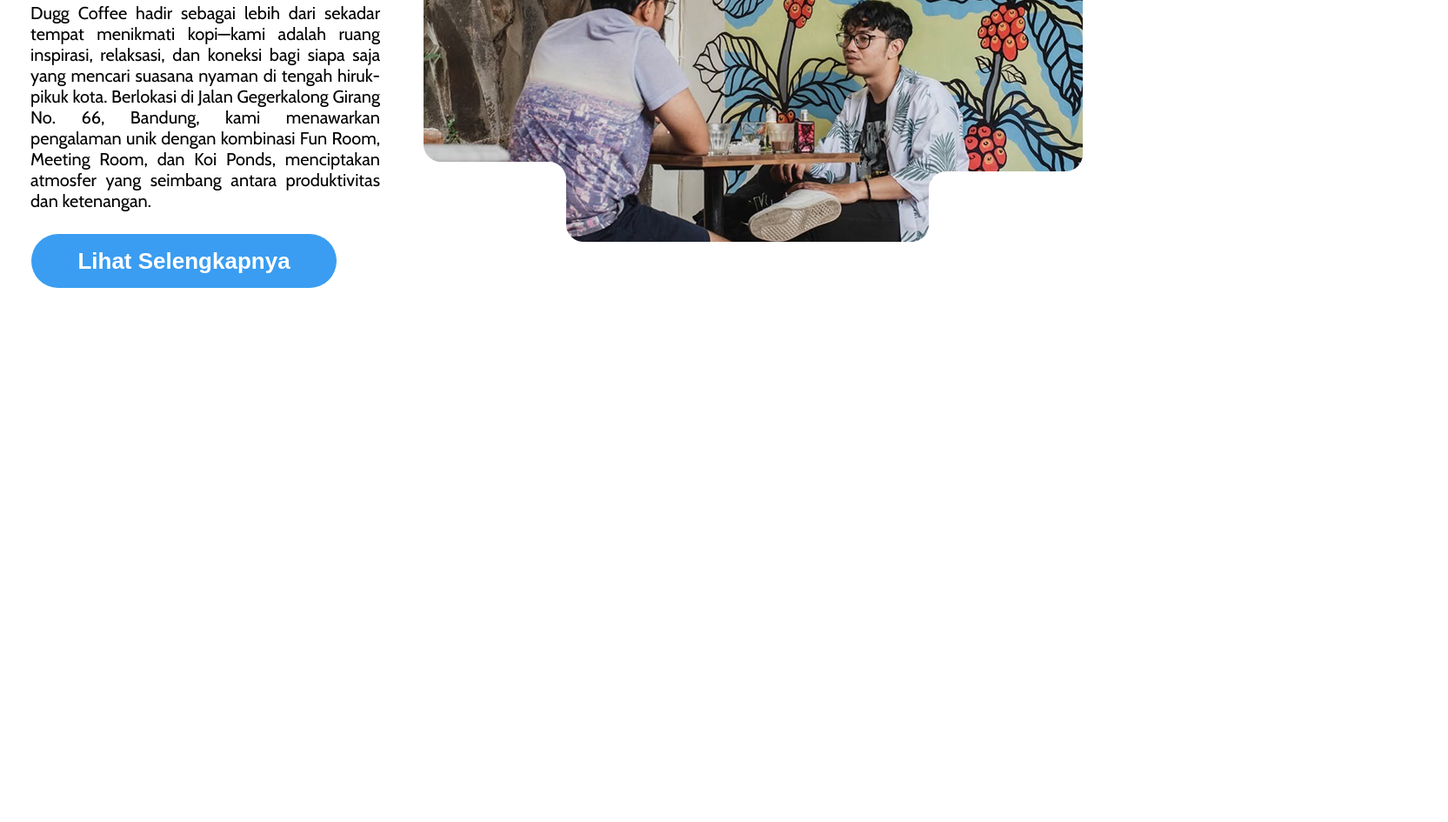
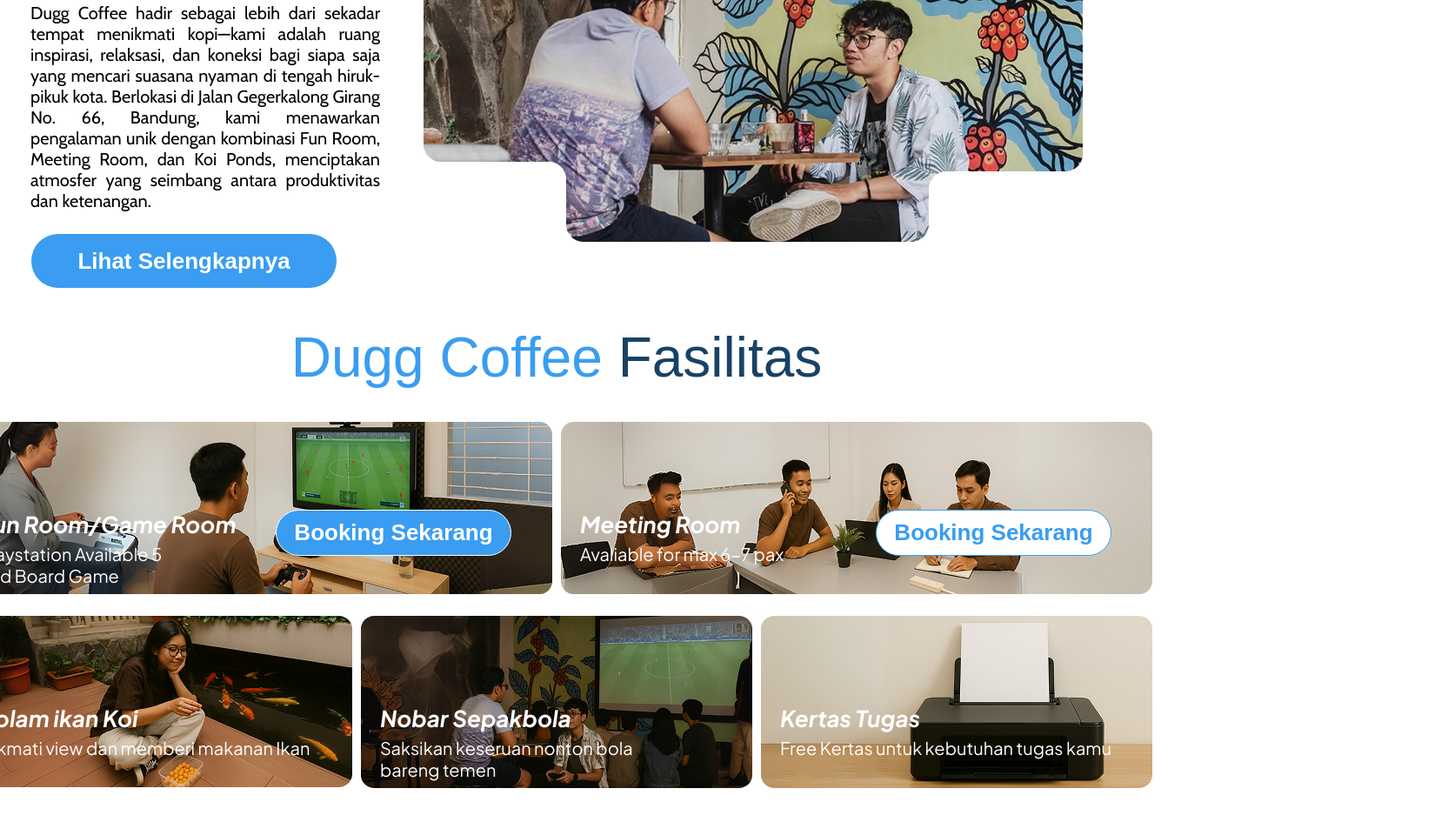
Before and after one commit to AriqFikriTamamy/pbi_dugg_coffee, a website: page index.html in a window 1280 px wide. Shown: the part 1756-2701 px from the top of the page at 87% size, 1665 px wide, since content can reach past the window. Before the commit the page ends 2130 px from the top, so only its background shows below. Drawn offline with nearby package versions, Linux system fonts and the light colour scheme; a web font is replaced by a local one.

Commit message:
Add Facility Section

```diff
--- a/index.html
+++ b/index.html
@@ -332,6 +332,92 @@
             </div>
           </section>
         </div>
+
+        <!-- Fasilitas Section -->
+        <div class="container">
+          <section class="facility">
+            <div class="facility-section">
+              <div class="facility-title">
+                <h1>Dugg Coffee <span>Fasilitas</span></h1>
+              </div>
+
+              <div class="facility-gallery-top">
+                <div class="gallery-container">
+                  <img
+                    src="Desain tanpa judul - 2025-05-24T161347.083 1.png"
+                    alt="Facility Gallery"
+                  />
+                  <div class="gallery-text">
+                    <p class="gallery-text-title">Fun Room/Game Room</p>
+                    <p class="gallery-text-subtitle">Playstation Available 5</p>
+                    <p class="gallery-text-subtitle">and Board Game</p>
+                  </div>
+                  <div class="gallery-button">
+                    <button id="booking-1">Booking Sekarang</button>
+                  </div>
+                </div>
+
+                <div class="gallery-container">
+                  <img
+                    src="Desain tanpa judul - 2025-05-24T162922.249 1.png"
+                    alt="Facility Gallery"
+                  />
+                  <div class="gallery-text">
+                    <p class="gallery-text-title">Meeting Room</p>
+                    <p class="gallery-text-subtitle">
+                      Avaliable for max 6-7 pax
+                    </p>
+                  </div>
+                  <div class="gallery-button">
+                    <button id="booking-2">Booking Sekarang</button>
+                  </div>
+                </div>
+              </div>
+
+              <div class="facility-gallery-bottom">
+                <div class="gallery-container">
+                  <img
+                    src="Desain tanpa judul - 2025-05-24T172808.596 1.png"
+                    alt="Facility Gallery"
+                  />
+                  <div class="gallery-text">
+                    <p class="gallery-text-title">Kolam ikan Koi</p>
+                    <p class="gallery-text-subtitle">
+                      Nikmati view dan memberi makanan Ikan
+                    </p>
+                  </div>
+                </div>
+
+                <div class="gallery-container">
+                  <img
+                    src="Desain tanpa judul - 2025-05-24T172516.220 1.png"
+                    alt="Facility Gallery"
+                  />
+                  <div class="gallery-text">
+                    <p class="gallery-text-title">Nobar Sepakbola</p>
+                    <p class="gallery-text-subtitle">
+                      Saksikan keseruan nonton bola
+                    </p>
+                    <p class="gallery-text-subtitle">bareng temen</p>
+                  </div>
+                </div>
+
+                <div class="gallery-container">
+                  <img
+                    src="Desain tanpa judul - 2025-05-24T172634.783 1.png"
+                    alt="Facility Gallery"
+                  />
+                  <div class="gallery-text">
+                    <p class="gallery-text-title">Kertas Tugas</p>
+                    <p class="gallery-text-subtitle">
+                      Free Kertas untuk kebutuhan tugas kamu
+                    </p>
+                  </div>
+                </div>
+              </div>
+            </div>
+          </section>
+        </div>
       </div>
     </main>
     <footer></footer>
--- a/style.css
+++ b/style.css
@@ -466,6 +466,135 @@
     font-size: 26px;
 }
 
+main .container .facility{
+    display: flex;
+    /* justify-content: space-between; */
+    justify-content: center;
+    align-items: center;
+    flex-direction: row;
+    margin-top: 27px;
+    margin-right: 35px;
+    margin-bottom: 42px;
+    margin-left: 35px;
+    gap: 50px;
+}
+
+.container .facility .facility-section{
+    margin-right: 0;
+    /* display: flex;
+    flex-direction: row; */
+}
+
+.facility .facility-section .facility-title{
+    font-family:"Poller One", sans-serif;
+    display: flex;
+    justify-content: center;
+}
+
+.facility-section .facility-title h1{
+    font-size: 64px;
+    color: #3A9DF1;
+}
+
+.facility-section .facility-title span{
+    font-size: 64px;
+    color: #184265;
+}
+
+.facility .facility-section .facility-gallery-top{
+    display: flex;
+    flex-direction: row;
+    gap: 10px;
+    margin-top: 37px;
+}
+
+.facility .facility-section .facility-gallery-bottom{
+    display: flex;
+    flex-direction: row;
+    gap: 10px;
+    margin-top: 37px;
+}
+
+.facility-section .facility-gallery-top .gallery-container{
+    position: relative;
+}
+
+.facility-section .facility-gallery-bottom .gallery-container{
+    position: relative;
+}
+
+.facility-gallery-top .gallery-container img{
+    width: 680px;
+    height: 198px;
+}
+
+.facility-gallery-top .gallery-container .gallery-text{
+    position: absolute;
+    top: 50%;
+    left: 0%;
+    right: -50%;
+    color: #ffff;
+    margin-left: 22px;
+    margin-bottom: 12px;
+}
+
+.facility-gallery-bottom .gallery-container .gallery-text{
+    position: absolute;
+    top: 50%;
+    left: 0%;
+    right: -50%;
+    color: #ffff;
+    margin-left: 22px;
+    margin-bottom: 12px;
+}
+
+.gallery-container .gallery-text .gallery-text-title{
+    font-style: italic;
+    font-weight: 700;
+    font-size: 26px;
+    margin-bottom: 5px;
+}
+
+.gallery-container .gallery-text .gallery-text-subtitle{
+    font-weight: 400;
+    font-size: 20px;
+}
+
+.facility-gallery-top .gallery-container .gallery-button{
+    position: absolute;
+    top: 50%;
+    left: 50%;
+    color: #ffff;
+    margin-left: 22px;
+    margin-bottom: 12px;
+}
+
+.gallery-container .gallery-button #booking-1{
+    background-color: #3A9DF1;
+    color: #ffff;
+}
+
+.gallery-container .gallery-button #booking-2{
+    background-color: #ffff;
+    color: #3A9DF1;
+    border: 1px solid #3A9DF1;
+}
+
+.gallery-container .gallery-button button{
+    width: 271px;
+    height: 53px;
+    border-radius: 35px;
+    border: 1px solid #ffff;
+    font-weight: 700;
+    font-size: 26px;
+}
+
+.facility .facility-section .facility-gallery-bottom{
+    display: flex;
+    flex-direction: row;
+    gap: 10px;
+    margin-top: 22px;
+}
 /* .about-button button svg{
     margin-top: 14px;
     margin-bottom: 14px;
```
Also changed, not shown: Desain tanpa judul - 2025-05-24T161347.083 1.png (added), Desain tanpa judul - 2025-05-24T162922.249 1.png (added), Desain tanpa judul - 2025-05-24T172516.220 1.png (added), Desain tanpa judul - 2025-05-24T172634.783 1.png (added), Desain tanpa judul - 2025-05-24T172808.596 1.png (added).
